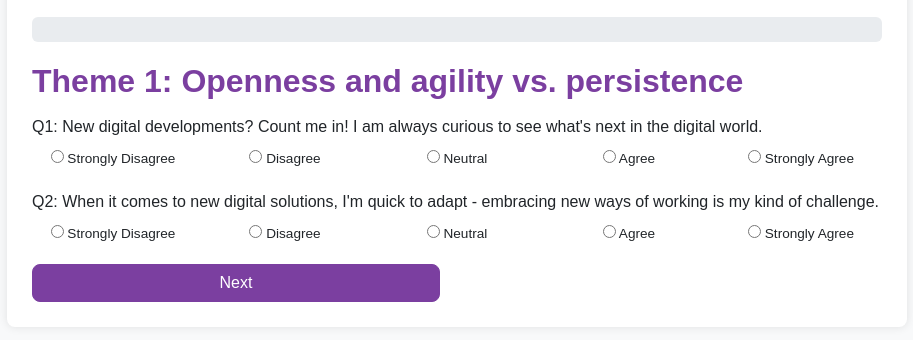
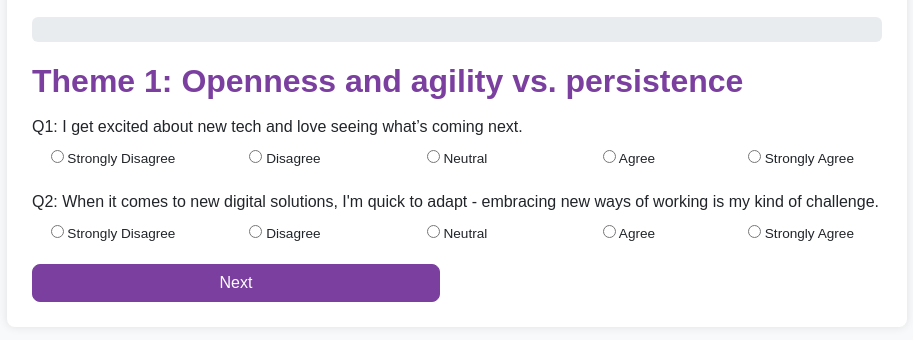
Before and after one commit to NES-DEW/digital-mindset-quiz, a plain HTML site: page index.html in a window 1280 px wide. Shown: the part 206-546 px from the top of the page, without its empty margins (183-1096 px from the left). Drawn offline with nearby package versions, Linux system fonts and the light colour scheme.

Commit message:
updated first question

```diff
--- a/index.html
+++ b/index.html
@@ -41,7 +41,7 @@
         <div class="step active" role="group" aria-labelledby="theme1-title" tabindex="-1">
             <h2 id="theme1-title" class="theme-title">Theme 1: Openness and agility vs. persistence</h2>
             <fieldset>
-                <legend>Q1: New digital developments? Count me in! I am always curious to see what's next in the digital world.</legend>
+                <legend>Q1: I get excited about new tech and love seeing what’s coming next.</legend>
                 <div class="likert-scale">
                     <label><input type="radio" name="q1" value="1" required> Strongly Disagree</label>
                     <label><input type="radio" name="q1" value="2"> Disagree</label>
```
